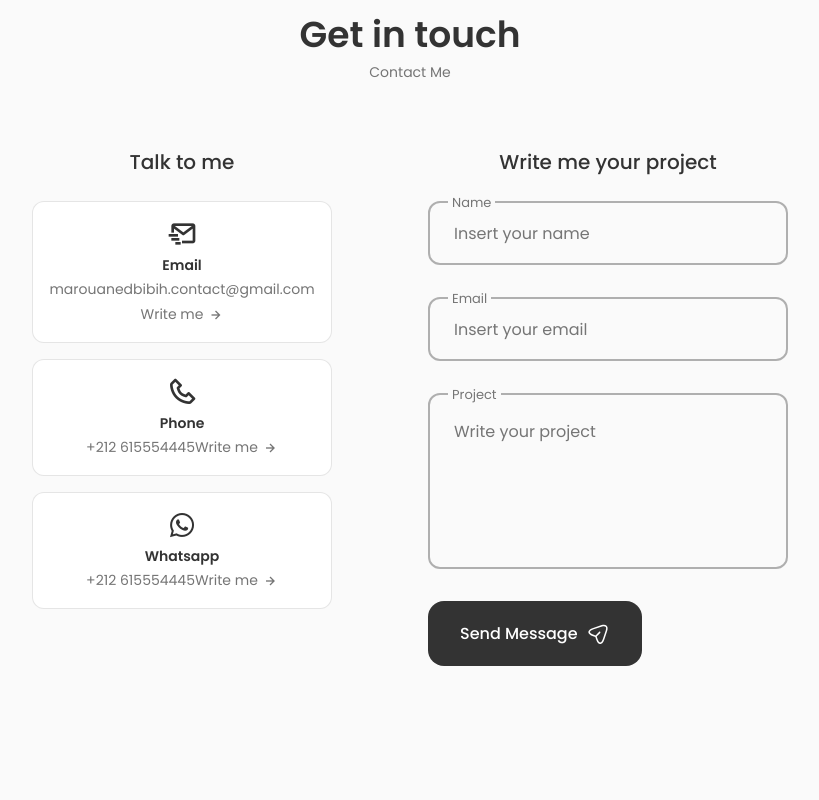
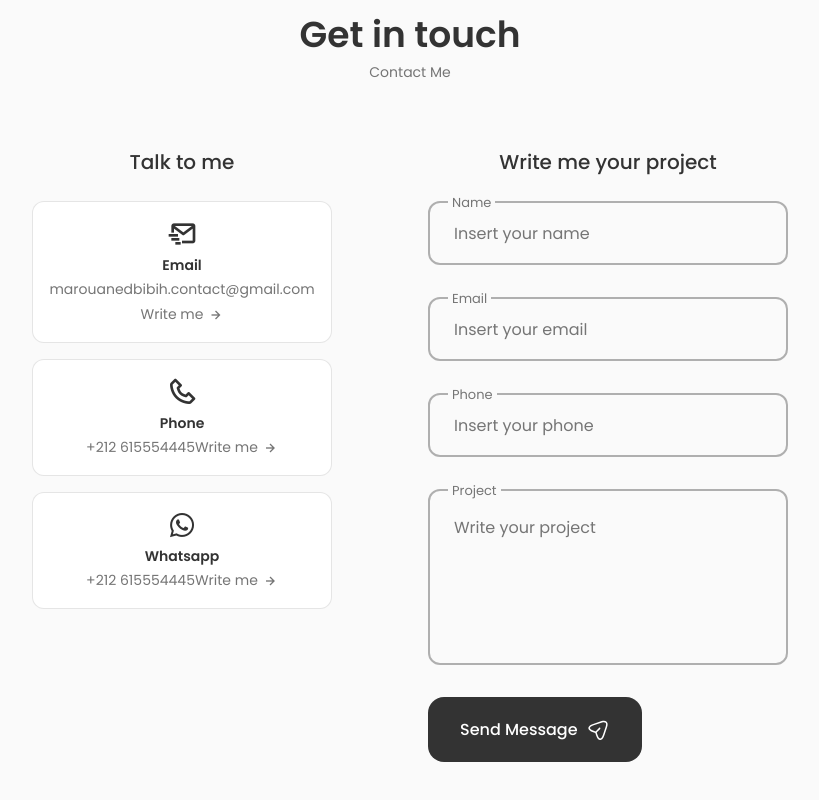
Before and after one commit to marouanedbibih/marouane-portfolio, a React (Vite) app: page / in a window 1280 px wide. Shown: the part 4308-5108 px from the top of the page, without its empty margins (230-1049 px from the left). Before the commit the page ends 5054 px from the top, so only its background shows below. Built offline with nearby package versions, Linux system fonts and the light colour scheme.

Commit message:
config Email JS

```diff
--- a/package.json
+++ b/package.json
@@ -10,6 +10,7 @@
     "preview": "vite preview"
   },
   "dependencies": {
+    "@emailjs/browser": "^3.11.0",
     "react": "^18.2.0",
     "react-dom": "^18.2.0",
     "react-router-dom": "^6.16.0",
--- a/src/components/contact/Contact.jsx
+++ b/src/components/contact/Contact.jsx
@@ -1,7 +1,22 @@
-import React from "react";
+import React, { useRef } from "react";
+import emailjs from "@emailjs/browser";
 import "./contact.css";
 
 function Contact() {
+  const form = useRef();
+
+  const sendEmail = (e) => {
+    e.preventDefault();
+
+    emailjs
+      .sendForm(
+        "service_47ry90w",
+        "template_5twqteo",
+        form.current,
+        "HC9jvNio21P7OM5Be"
+      )
+      e.target.reset();
+  };
   return (
     <section className="contact section" id="contact">
       <h2 className="section__title">Get in touch</h2>
@@ -47,7 +62,7 @@ function Contact() {
         <div className="contact__content">
           <h3 className="contact__title">Write me your project</h3>
 
-          <form className="contact__form">
+          <form className="contact__form" ref={form} onSubmit={sendEmail}>
             <div className="contact__form-div">
               <label className="contact__form-tag">Name</label>
               <input
@@ -65,8 +80,16 @@ function Contact() {
                 className="contact__form-input"
                 placeholder="Insert your email"
               />
+            </div>{" "}
+            <div className="contact__form-div">
+              <label className="contact__form-tag">Phone</label>
+              <input
+                type="text"
+                name="phone"
+                className="contact__form-input"
+                placeholder="Insert your phone"
+              />
             </div>
-
             <div className="contact__form-div contact__form-area">
               <label className="contact__form-tag">Project</label>
               <textarea
@@ -77,7 +100,6 @@ function Contact() {
                 placeholder="Write your project"
               ></textarea>
             </div>
-
             <button className="button button--flex">
               Send Message
               <svg
```
Also changed, not shown: 1 other file (tests, documents, lock files or other folders).
